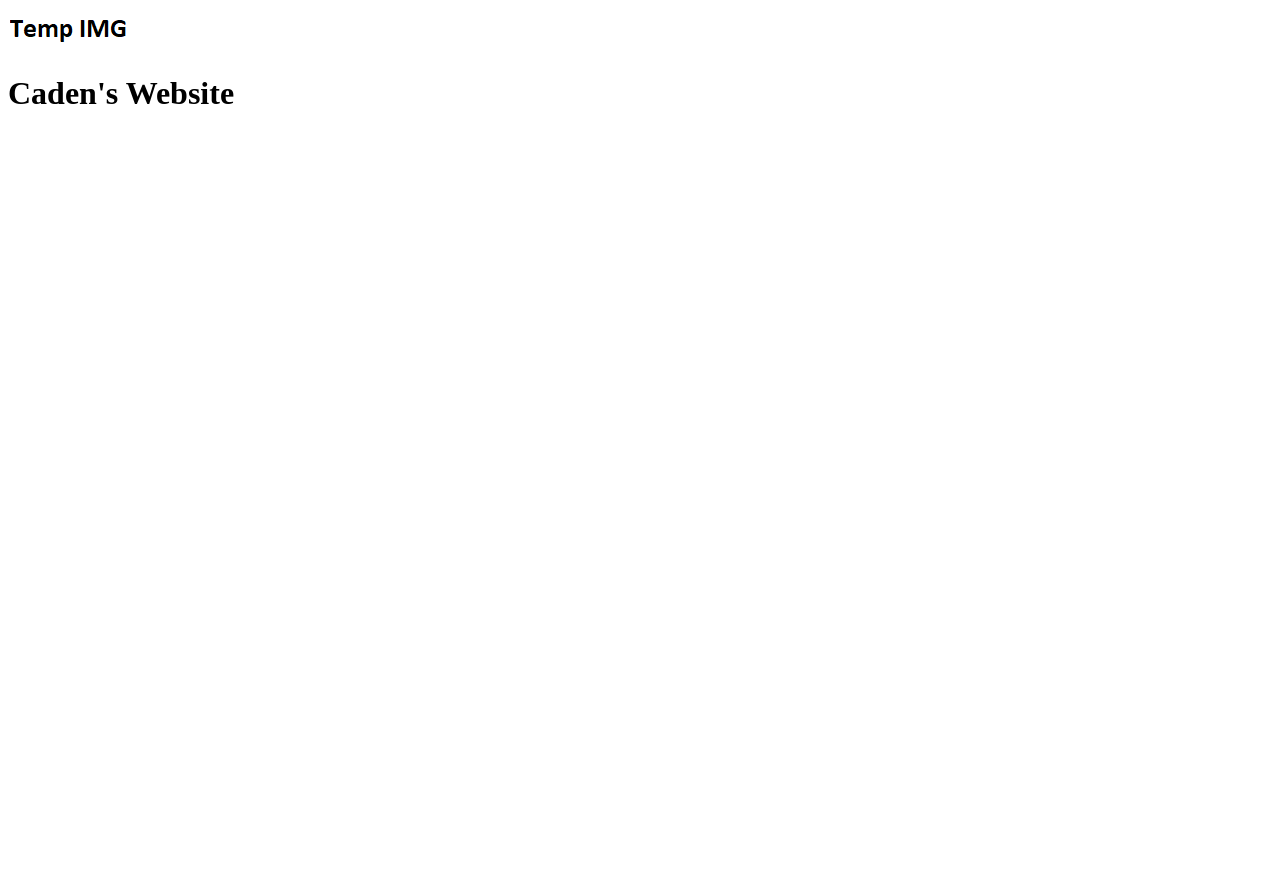
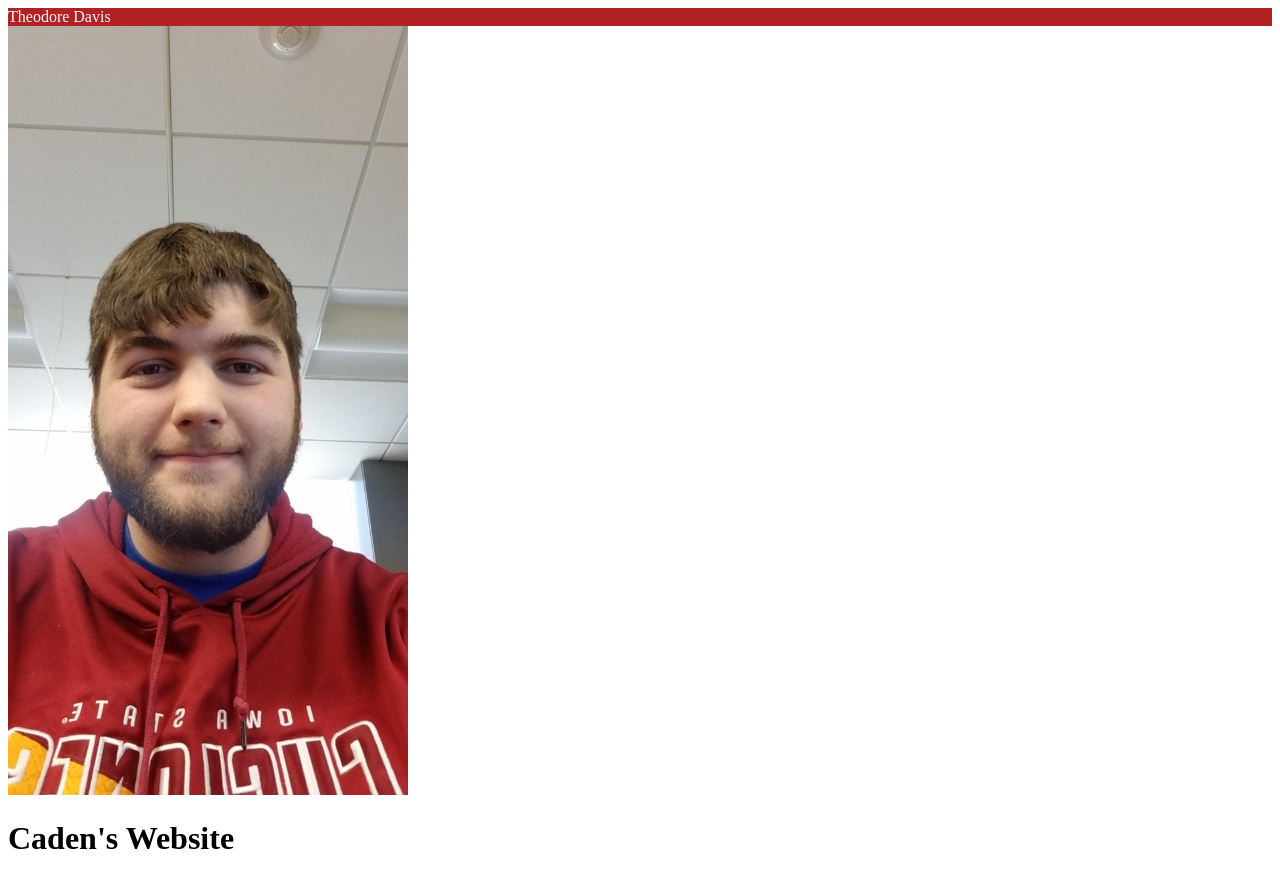
Before and after one commit to TheodoreDavis/tcdavis, a plain HTML site: page index.html in a window 1280 px wide. Before the commit the page ends 800 px from the top, so only its background shows below. Drawn offline with Linux system fonts and the light colour scheme.

Commit message:
Added picture!

```diff
--- a/index.html
+++ b/index.html
@@ -6,7 +6,10 @@
     <title>sad static website :(</title>
 </head>
 <body>
-    <img src="static/img/temp.png" alt="temp_img" />
+    <div class="nav-title">
+        <a href="index.html" style="text-decoration: none;">Theodore Davis</a>
+    </div>
+    <img src="static/img/Theodore.jpg" alt="Selfie" style="max-height:1200px;max-width:400px" />
     <h1>Caden's Website</h1>
 </body>
 </html>
--- a/static/css/main.css
+++ b/static/css/main.css
@@ -0,0 +1,22 @@
+.nav-title {
+    background-color: firebrick;
+}
+
+a:link {
+    text-decoration: none;
+    color: aliceblue;
+}
+
+a:visited {
+    text-decoration: none;
+    color: aliceblue;
+}
+
+a:hover {
+    text-decoration: none;
+    color: white;
+}
+
+a:active {
+    text-decoration: none;
+}
```
Also changed, not shown: static/img/Theodore.jpg (added).
